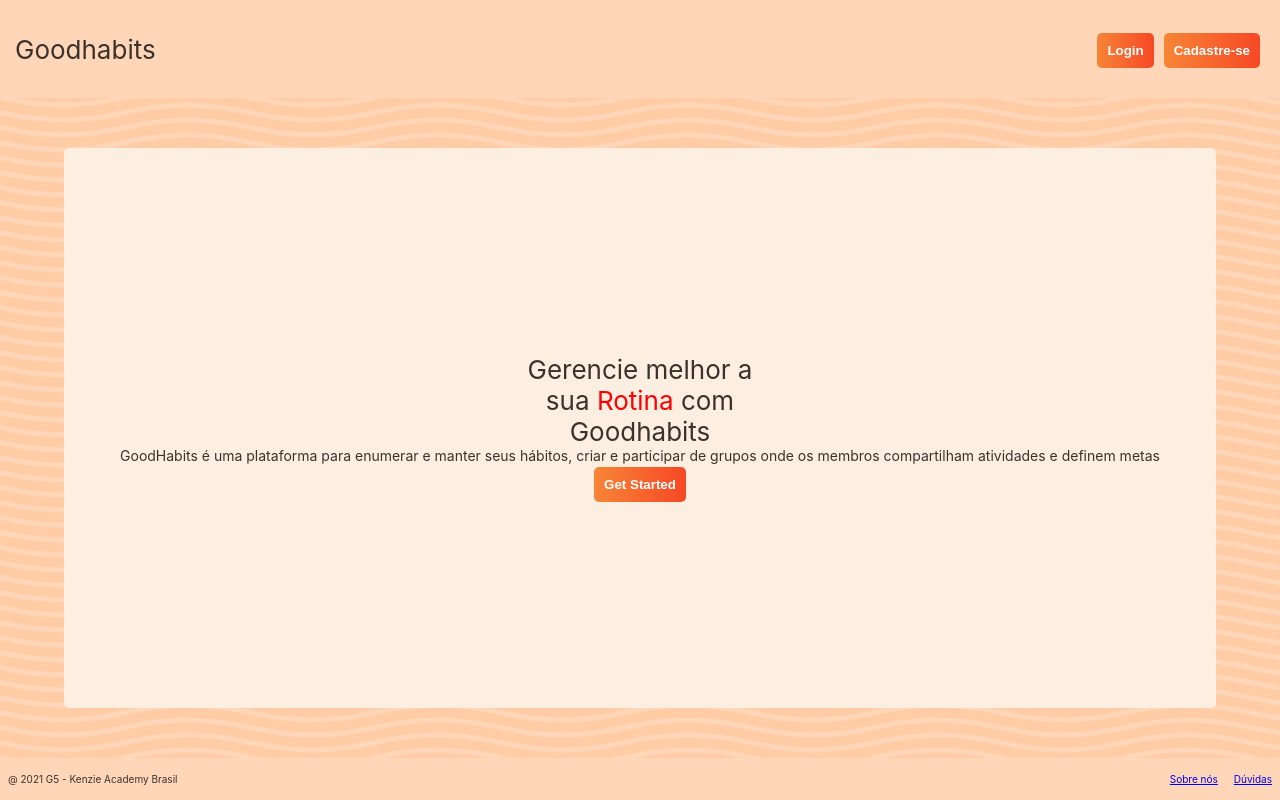
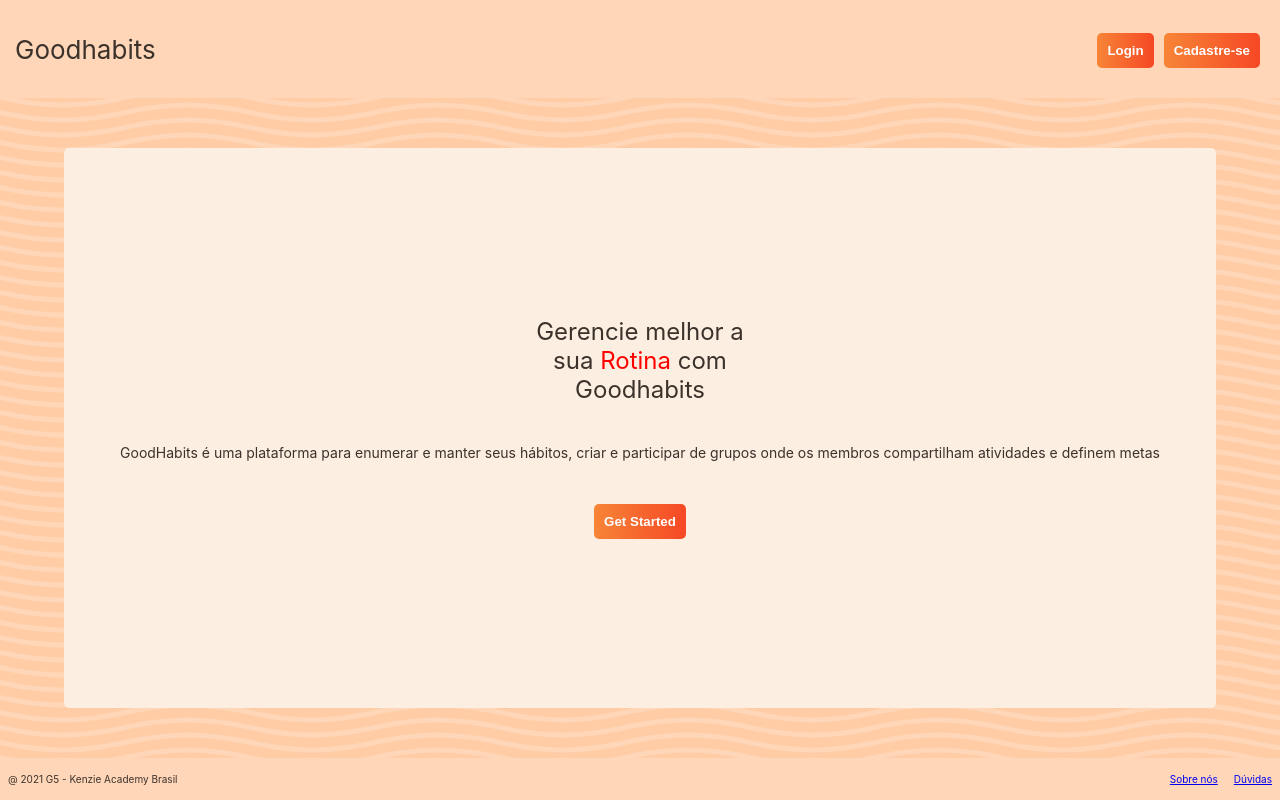
Before and after one commit to annaoliveira02/good-habits, a React (Create React App) app: page / in a window 1280 px wide. Built offline with nearby package versions, Linux system fonts and the light colour scheme.

Commit message:
feat(src/featSignUp): bug solved

```diff
--- a/src/components/SignUpForm/index.js
+++ b/src/components/SignUpForm/index.js
@@ -13,7 +13,7 @@ const SignUpForm = () => {
   const schema = yup.object().shape({
     username: yup
       .string()
-      .matches("[a-zA-Zs]+", "Apenas Letras")
+      .min(4, "Mínimo de 4 dígitos")
       .required("Campo Obrigatório"),
     email: yup.string().email("Email inválido").required("Campo Obrigatório"),
     password: yup
@@ -68,12 +68,17 @@ const SignUpForm = () => {
           <div className="ErrorMessage">{errors.email?.message}</div>
         </div>
         <div>
-          <FormInput placeholder="Senha" {...register("password")}></FormInput>
+          <FormInput
+            placeholder="Senha"
+            type="password"
+            {...register("password")}
+          ></FormInput>
           <div className="ErrorMessage">{errors.password?.message}</div>
         </div>
         <div>
           <FormInput
             placeholder="Confirmar senha"
+            type="password"
             {...register("passwordConfirm")}
           ></FormInput>
           <div className="ErrorMessage">{errors.passwordConfirm?.message}</div>
--- a/src/pages/Home/index.js
+++ b/src/pages/Home/index.js
@@ -13,7 +13,7 @@ const Home = () => {
       <Header />
       <InitialContainer>
         <Breaker>
-          <div>
+          <div className="title">
             Gerencie melhor a <br /> sua
             <span className="titleSpan"> Rotina </span> com <br /> Goodhabits
           </div>
--- a/src/pages/Home/style.js
+++ b/src/pages/Home/style.js
@@ -3,6 +3,11 @@ import styled from "styled-components";
 export const Breaker = styled.div`
   display: flex;
   flex-direction: column;
+
+  .title {
+    margin-bottom: 40px;
+    font-size: 24px;
+  }
 
   .titleSpan {
     color: red;
@@ -10,5 +15,6 @@ export const Breaker = styled.div`
 
   .subtitle {
     font-size: 14px;
+    margin-bottom: 40px;
   }
 `;
```
